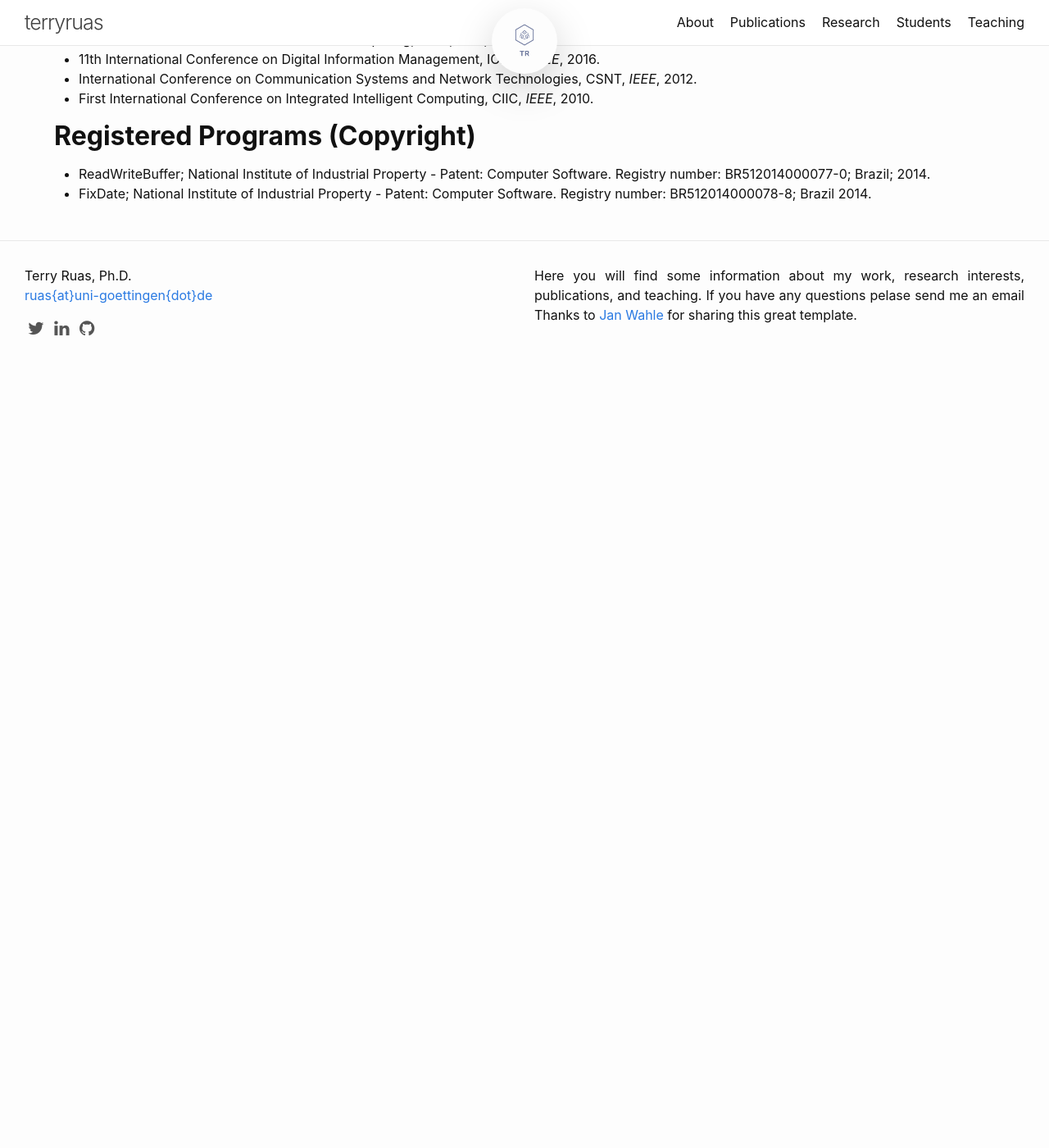
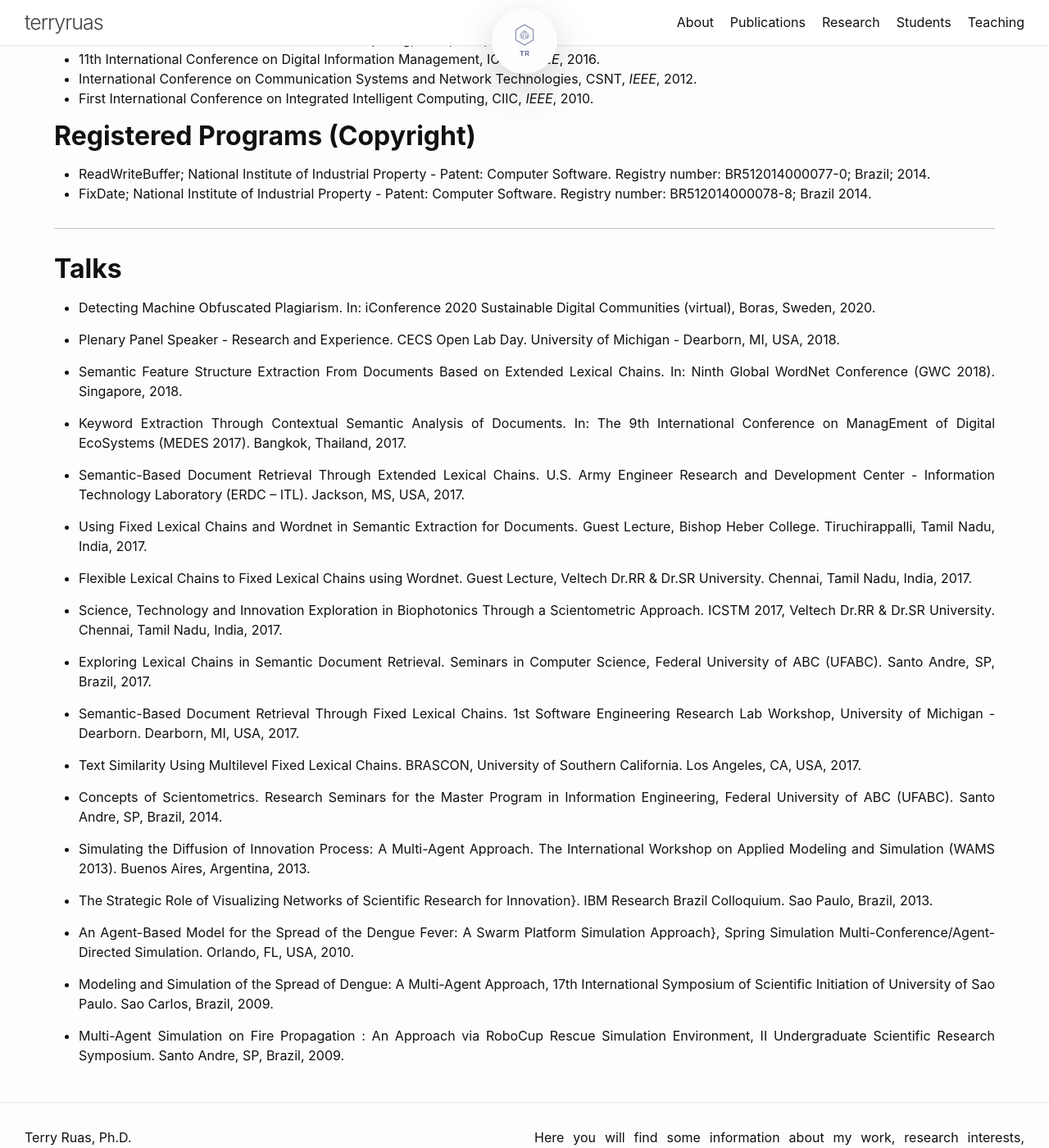
Before and after one commit to truas/truas, a Jekyll site: the page built from research.md, in a window 1280 px wide and 1400 px high, scrolled down 1216 px. Shown: the whole window at 82% size. Built offline with Jekyll 4.4.1, drawn with Linux system fonts in a browser that asks for light colours; before the commit the page ends 1720 px from its top, so only the background shows below that.

Commit message:
Talks in research

```diff
--- a/research.md
+++ b/research.md
@@ -54,3 +54,41 @@ My research interest is the result of an overlap between natural language proces
 ## **Registered Programs (Copyright)**
 - ReadWriteBuffer; National Institute of Industrial Property - Patent: Computer Software. Registry number: BR512014000077-0; Brazil; 2014.
 - FixDate; National Institute of Industrial Property - Patent: Computer Software. Registry number: BR512014000078-8; Brazil 2014.
+
+---
+
+## **Talks**
+
+- Detecting Machine Obfuscated Plagiarism. In: iConference 2020 Sustainable Digital Communities (virtual), Boras, Sweden, 2020.
+
+- Plenary Panel Speaker - Research and Experience. CECS Open Lab Day. University of Michigan - Dearborn, MI, USA, 2018.
+
+- Semantic Feature Structure Extraction From Documents Based on Extended Lexical Chains. In:  Ninth Global WordNet Conference (GWC 2018). Singapore, 2018.
+
+- Keyword Extraction Through Contextual Semantic Analysis of Documents. In:  The 9th International Conference on ManagEment of Digital EcoSystems (MEDES 2017). Bangkok, Thailand, 2017.
+
+- Semantic-Based Document Retrieval Through Extended Lexical Chains. U.S. Army Engineer Research and Development Center - Information Technology Laboratory (ERDC – ITL). Jackson, MS, USA, 2017.
+
+- Using Fixed Lexical Chains and Wordnet in Semantic Extraction for Documents. Guest Lecture, Bishop Heber College. Tiruchirappalli, Tamil Nadu, India, 2017.
+
+- Flexible Lexical Chains to Fixed Lexical Chains using Wordnet. Guest Lecture, Veltech Dr.RR & Dr.SR University. Chennai, Tamil Nadu, India, 2017.
+
+- Science, Technology and Innovation Exploration in Biophotonics Through a Scientometric Approach. ICSTM 2017,  Veltech Dr.RR & Dr.SR University. Chennai, Tamil Nadu, India, 2017.
+
+- Exploring Lexical Chains in Semantic Document Retrieval. Seminars in Computer Science, Federal University of ABC (UFABC). Santo Andre, SP, Brazil, 2017.
+
+- Semantic-Based Document Retrieval Through Fixed Lexical Chains. 1st Software Engineering Research Lab Workshop, University of Michigan - Dearborn. Dearborn, MI, USA, 2017.
+
+- Text Similarity Using Multilevel Fixed Lexical Chains. BRASCON, University of Southern California. Los Angeles, CA, USA, 2017.
+
+- Concepts of Scientometrics. Research Seminars for the Master Program in Information Engineering, Federal University of ABC (UFABC). Santo Andre, SP, Brazil, 2014.
+
+- Simulating the Diffusion of Innovation Process: A Multi-Agent Approach. The International Workshop on Applied Modeling and Simulation (WAMS 2013). Buenos Aires, Argentina, 2013.
+
+- The Strategic Role of Visualizing Networks of Scientific Research for Innovation}. IBM Research Brazil Colloquium. Sao Paulo, Brazil, 2013.
+
+- An Agent-Based Model for the Spread of the Dengue Fever: A Swarm Platform Simulation Approach}, Spring Simulation Multi-Conference/Agent-Directed Simulation. Orlando, FL, USA, 2010.
+
+- Modeling and Simulation of the Spread of Dengue: A Multi-Agent Approach, 17th International Symposium of Scientific Initiation of University of Sao Paulo. Sao Carlos, Brazil, 2009.
+
+- Multi-Agent Simulation on Fire Propagation : An Approach via RoboCup Rescue Simulation Environment, II Undergraduate Scientific Research Symposium. Santo Andre, SP, Brazil, 2009.
```
